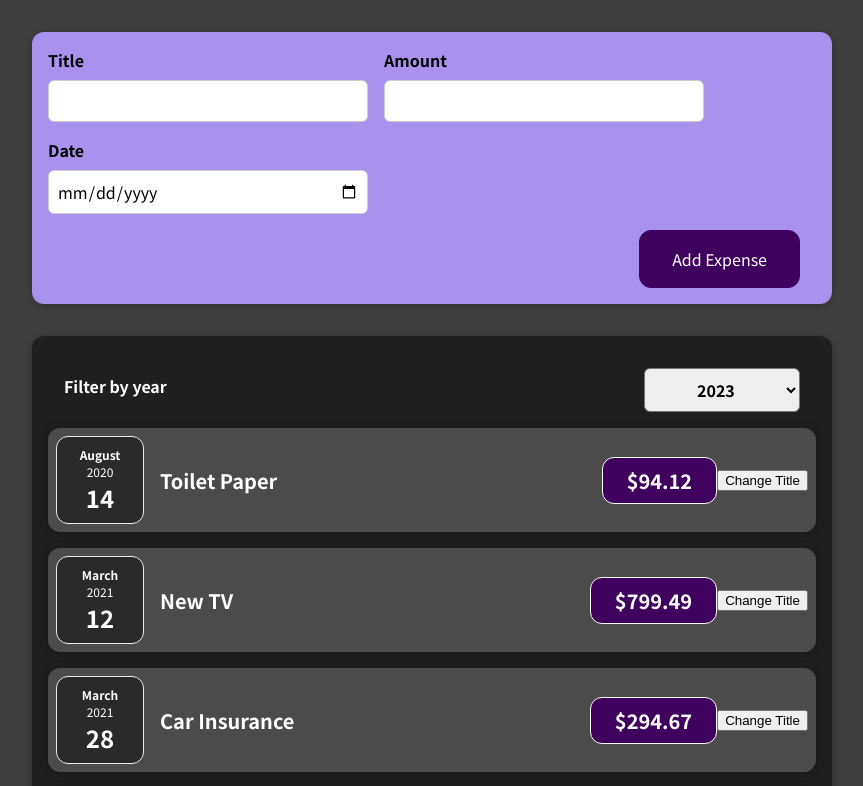
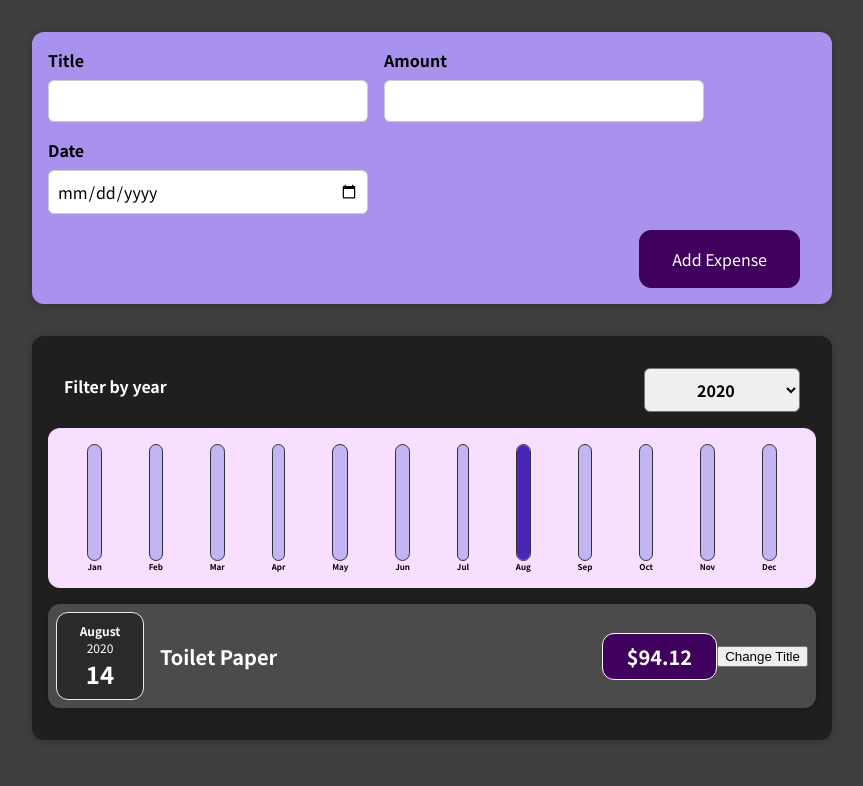
Before and after one commit to IsmayelAlam/practice_react, a React (Create React App) app in the folder react-course01/: page / in a window 1280 px wide. Shown: the top 786 px of the page, without its empty margins (208-1071 px from the left). Built offline with nearby package versions, Linux system fonts and the light colour scheme.

Commit message:
add chart

```diff
--- a/react-course01/src/App.js
+++ b/react-course01/src/App.js
@@ -1,8 +1,8 @@
 import Expense from "./components/Expenses/Expense";
 import NewExpense from "./components/NewExpense/NewExpense";
+import React, { useState } from "react";
 
-function App() {
-  const expenses = [
+const Dummy = [
   {
     id: "e1",
     title: "Toilet Paper",
@@ -23,10 +23,11 @@ function App() {
     date: new Date(2021, 5, 12),
   },
 ];
+function App() {
+  const [expenses, setExpense] = useState(Dummy);
 
   function addExpense(expense) {
-    console.log("app.js");
-    console.log(expense);
+    setExpense((preExpense) => [expense, ...preExpense]);
   }
 
   return (
--- /dev/null
+++ b/react-course01/src/components/Chart/Chart.js
@@ -0,0 +1,22 @@
+import "./css/Chart.css";
+import ChartBar from "./ChartBar";
+
+function Chart(props) {
+  const dataPointValues = props.dataPoints.map((dataPoint) => dataPoint.value);
+  const totalMaximum = Math.max(...dataPointValues);
+
+  return (
+    <div className="chart">
+      {props.dataPoints.map((dataPoint) => (
+        <ChartBar
+          key={dataPoint.label}
+          value={dataPoint.value}
+          maxValue={totalMaximum}
+          label={dataPoint.label}
+        />
+      ))}
+    </div>
+  );
+}
+
+export default Chart;
--- /dev/null
+++ b/react-course01/src/components/Chart/ChartBar.js
@@ -0,0 +1,23 @@
+import "./css/ChartBar.css";
+
+const ChartBar = (props) => {
+  let barFillHeight = "0%";
+
+  if (props.maxValue > 0) {
+    barFillHeight = Math.round((props.value / props.maxValue) * 100) + "%";
+  }
+
+  return (
+    <div className="chart-bar">
+      <div className="chart-bar__inner">
+        <div
+          className="chart-bar__fill"
+          style={{ height: barFillHeight }}
+        ></div>
+      </div>
+      <div className="chart-bar__label">{props.label}</div>
+    </div>
+  );
+};
+
+export default ChartBar;
--- /dev/null
+++ b/react-course01/src/components/Chart/css/Chart.css
@@ -0,0 +1,9 @@
+.chart {
+  padding: 1rem;
+  border-radius: 12px;
+  background-color: #f8dfff;
+  text-align: center;
+  display: flex;
+  justify-content: space-around;
+  height: 10rem;
+}
--- /dev/null
+++ b/react-course01/src/components/Chart/css/ChartBar.css
@@ -0,0 +1,30 @@
+.chart-bar {
+  height: 100%;
+  display: flex;
+  flex-direction: column;
+  align-items: center;
+}
+
+.chart-bar__inner {
+  height: 100%;
+  width: 100%;
+  border: 1px solid #313131;
+  border-radius: 12px;
+  background-color: #c3b4f3;
+  overflow: hidden;
+  display: flex;
+  flex-direction: column;
+  justify-content: flex-end;
+}
+
+.chart-bar__fill {
+  background-color: #4826b9;
+  width: 100%;
+  transition: all 0.3s ease-out;
+}
+
+.chart-bar__label {
+  font-weight: bold;
+  font-size: 0.5rem;
+  text-align: center;
+}
--- a/react-course01/src/components/Expenses/Expense.js
+++ b/react-course01/src/components/Expenses/Expense.js
@@ -1,41 +1,26 @@
-import ExpenseItem from "./ExpenseItem";
 import "./css/Expense.css";
 import Card from "../UI/Card";
 import ExpensesFilter from "./ExpenseFilter";
 import { useState } from "react";
+import ExpensesList from "./ExpenseList";
+import ExpensesChart from "./ExpenseChart";
 
 function Expense(props) {
-  const expense = props.expense;
-
   const [filterYear, setFilterYear] = useState("2020");
 
   function filterChange(selectedYear) {
     setFilterYear(selectedYear);
   }
 
+  const filteredExpenses = props.expense.filter((expense) => {
+    return expense.date.getFullYear().toString() === filterYear;
+  });
+
   return (
     <Card className="expenses">
       <ExpensesFilter selected={filterYear} onChangeFilter={filterChange} />
-      <ExpenseItem
-        title={expense[0].title}
-        amount={expense[0].amount}
-        date={expense[0].date}
-      />
-      <ExpenseItem
-        title={expense[1].title}
-        amount={expense[1].amount}
-        date={expense[1].date}
-      />
-      <ExpenseItem
-        title={expense[2].title}
-        amount={expense[2].amount}
-        date={expense[2].date}
-      />
-      <ExpenseItem
-        title={expense[3].title}
-        amount={expense[3].amount}
-        date={expense[3].date}
-      />
+      <ExpensesChart expenses={filteredExpenses} />
+      <ExpensesList items={filteredExpenses} />
     </Card>
   );
 }
--- /dev/null
+++ b/react-course01/src/components/Expenses/ExpenseChart.js
@@ -0,0 +1,27 @@
+import Chart from "../Chart/Chart";
+
+const ExpensesChart = (props) => {
+  const chartDataPoints = [
+    { label: "Jan", value: 0 },
+    { label: "Feb", value: 0 },
+    { label: "Mar", value: 0 },
+    { label: "Apr", value: 0 },
+    { label: "May", value: 0 },
+    { label: "Jun", value: 0 },
+    { label: "Jul", value: 0 },
+    { label: "Aug", value: 0 },
+    { label: "Sep", value: 0 },
+    { label: "Oct", value: 0 },
+    { label: "Nov", value: 0 },
+    { label: "Dec", value: 0 },
+  ];
+
+  for (const expense of props.expenses) {
+    const expenseMonth = expense.date.getMonth(); // starting at 0 => January => 0
+    chartDataPoints[expenseMonth].value += expense.amount;
+  }
+
+  return <Chart dataPoints={chartDataPoints} />;
+};
+
+export default ExpensesChart;
--- a/react-course01/src/components/Expenses/ExpenseFilter.js
+++ b/react-course01/src/components/Expenses/ExpenseFilter.js
@@ -1,11 +1,14 @@
 import "./css/ExpenseFilter.css";
 
-const ExpenseFilter = () => {
+const ExpenseFilter = (props) => {
+  const dropdownChangeHandler = (event) => {
+    props.onChangeFilter(event.target.value);
+  };
   return (
     <div className="expenses-filter">
       <div className="expenses-filter__control">
         <label>Filter by year</label>
-        <select>
+        <select value={props.selected} onChange={dropdownChangeHandler}>
           <option value="2023">2023</option>
           <option value="2022">2022</option>
           <option value="2021">2021</option>
--- a/react-course01/src/components/Expenses/ExpenseItem.js
+++ b/react-course01/src/components/Expenses/ExpenseItem.js
@@ -12,6 +12,7 @@ function ExpenseItem(props) {
     console.log(title);
   }
   return (
+    <li>
       <Card className="expense-item">
         <ExpenseDate date={props.date} />
         <div className="expense-item__description">
@@ -20,6 +21,7 @@ function ExpenseItem(props) {
         </div>
         <button onClick={changeTitle}>Change Title</button>
       </Card>
+    </li>
   );
 }
 
--- /dev/null
+++ b/react-course01/src/components/Expenses/ExpenseList.js
@@ -0,0 +1,25 @@
+import React from "react";
+
+import ExpenseItem from "./ExpenseItem";
+import "./css/ExpenseList.css";
+
+const ExpensesList = (props) => {
+  if (props.items.length === 0) {
+    return <h2 className="expenses-list__fallback">Found no expenses.</h2>;
+  }
+
+  return (
+    <ul className="expenses-list">
+      {props.items.map((expense) => (
+        <ExpenseItem
+          key={expense.id}
+          title={expense.title}
+          amount={expense.amount}
+          date={expense.date}
+        />
+      ))}
+    </ul>
+  );
+};
+
+export default ExpensesList;
--- /dev/null
+++ b/react-course01/src/components/Expenses/css/ExpenseList.css
@@ -0,0 +1,9 @@
+.expenses-list {
+  list-style: none;
+  padding: 0;
+}
+
+.expenses-list__fallback {
+  color: white;
+  text-align: center;
+}
```
Lines whose indentation alone changed are shown as unchanged.
